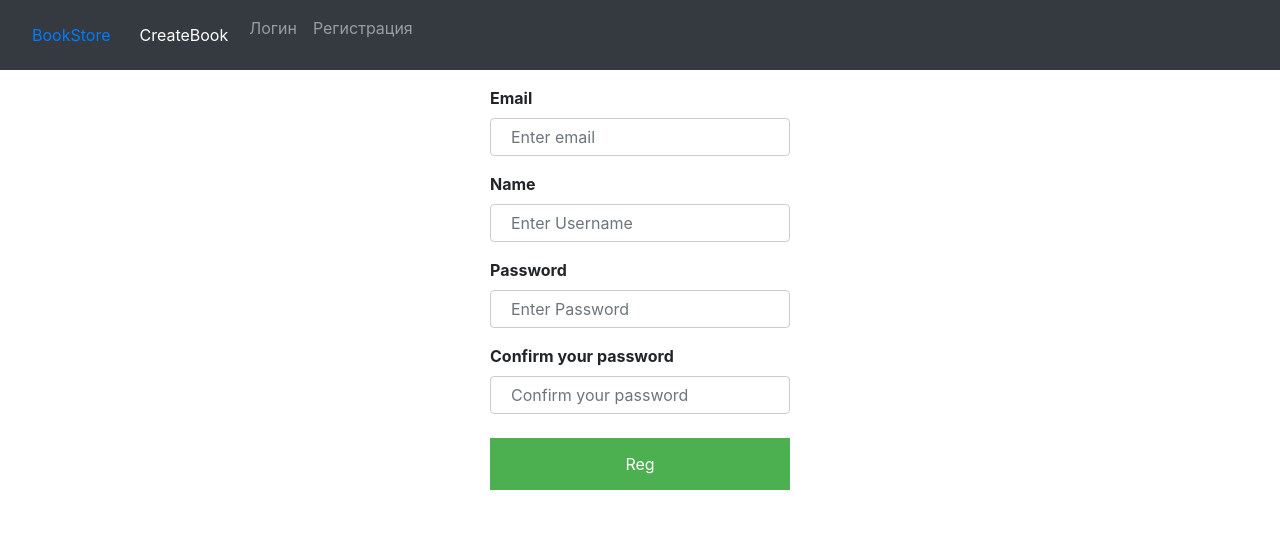
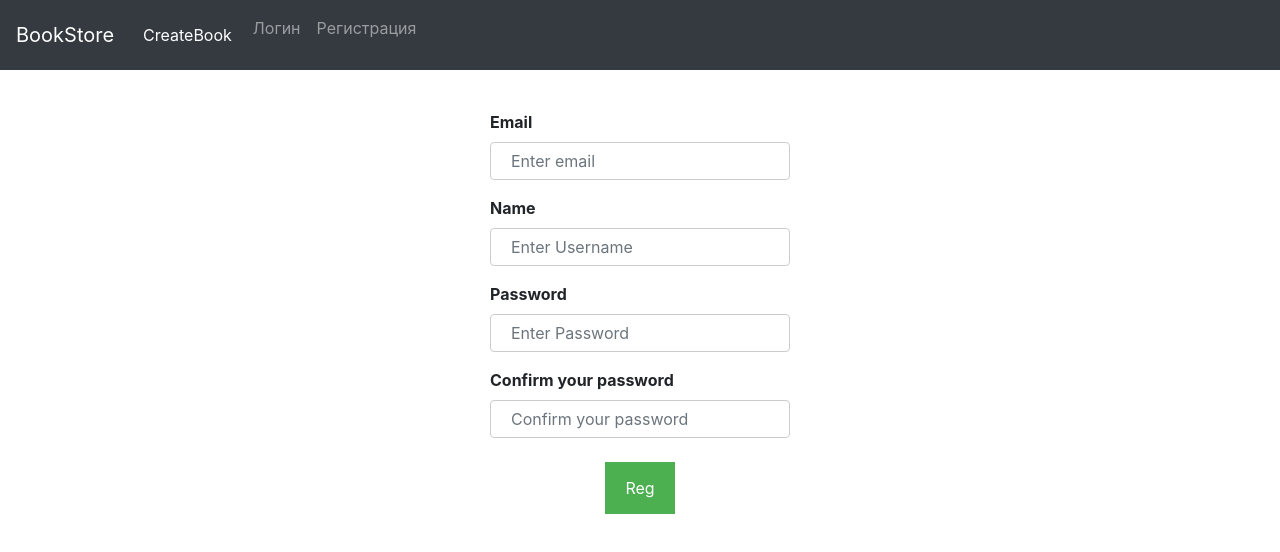
Before and after one commit to mariam1707/bookstore, a React (Create React App) app in the folder bookstore.v2/client/: page /registration in a window 1280 px wide. Shown: the top 552 px of the page. Built offline with nearby package versions, Linux system fonts and the light colour scheme.

Commit message:
fix bug with menu css

```diff
--- a/bookstore.v2/client/src/containers/Menu.jsx
+++ b/bookstore.v2/client/src/containers/Menu.jsx
@@ -4,11 +4,19 @@ import CreateBook from './CreateBook';
 
 const Menu = () => (
   <header>
-    <nav className="navbar navbar-expand-lg navbar-dark bg-dark">
-      <Link className="nav-link" to="/">
+    <nav className="navbar navbar-expand-md navbar-dark bg-dark mb-4">
+      <Link className="navbar-brand" to="/">
         BookStore
       </Link>
-      <button className="navbar-toggler" type="button">
+      <button
+        className="navbar-toggler collapsed"
+        type="button"
+        data-toggle="collapse"
+        data-target="#navbarsExample05"
+        aria-controls="navbarsExample05"
+        aria-expanded="false"
+        aria-label="Toggle navigation"
+      >
         <span className="navbar-toggler-icon" />
       </button>
       <div className="collapse navbar-collapse" id="navbarsExample05">
--- a/bookstore.v2/client/src/css/style.css
+++ b/bookstore.v2/client/src/css/style.css
@@ -86,7 +86,6 @@ button {
   margin: 8px 0;
   border: none;
   cursor: pointer;
-  width: 100%;
 }
 
 /* Add a hover effect for buttons */
```
